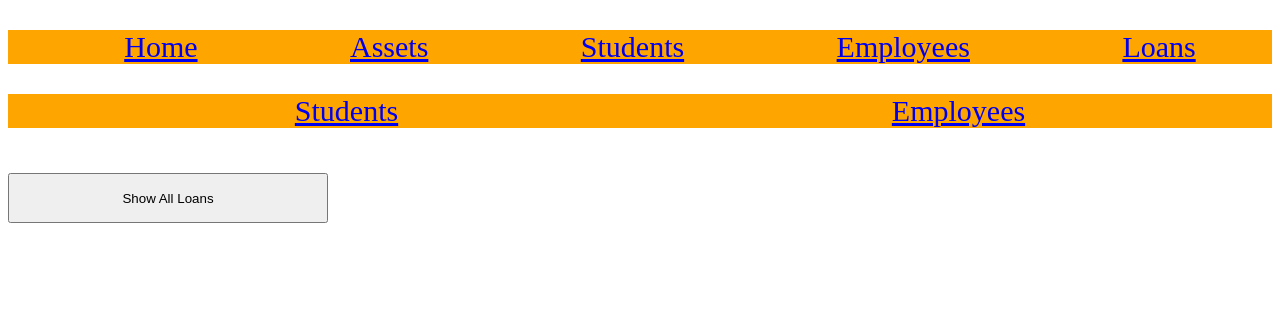
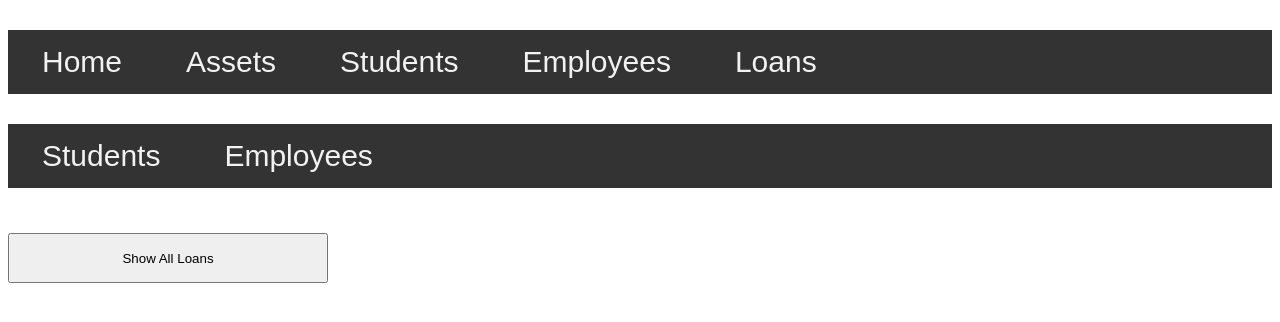
Before and after one commit to svhnstorage/relationaldb453, a React (Create React App) app in the folder client/: page /loans in a window 1280 px wide. Shown: the top 322 px of the page. Built offline with nearby package versions, Linux system fonts and the light colour scheme.

Commit message:
nav bar styled

```diff
--- a/client/src/LoanNav.js
+++ b/client/src/LoanNav.js
@@ -4,22 +4,62 @@ import './App.css';
 
 
 function LoanNav(){
+
+	function changeBackground(e) {
+    	e.target.style.backgroundColor = '#ddd';
+    	e.target.style.color = "black";
+  	}
+
+  	function changeBackgroundBack(e) {
+    	e.target.style.backgroundColor = '#333';
+    	e.target.style.color = "#f2f2f2";
+  	}
+
 	return(
 
 		<ul style={
 			{
 				display: "flex",
 				flexDirection: "row",
-				justifyContent: "space-around",
+				justifyContent: "flex-start",
 				listStyleType: "none",
 				fontSize: "30px",
-				backgroundColor: "#FFA500",
-				textDecoration: "none",
+				backgroundColor: "#333",
+				padding: "5px 2px"
 			}
-
 		}>
-			<li><Link to ='/studentloan'> Students </Link></li>
-			<li><Link to ='/employeeloan'> Employees </Link></li>
+			<li style={
+				{
+					padding: "10px 16px"
+				}
+			}><Link to ='/studentloan'
+				style={
+					{
+						padding: "14px 16px",
+						textDecoration: "none",
+						color: "#f2f2f2",
+						fontFamily: "Arial, Helvetica, sans-serif"
+					}
+				}
+				onMouseOver={changeBackground}
+				onMouseLeave={changeBackgroundBack}
+			> Students </Link></li>
+			<li style={
+				{
+					padding: "10px 16px"
+				}
+			}><Link to ='/employeeloan'
+				style={
+					{
+						padding: "14px 16px",
+						textDecoration: "none",
+						color: "#f2f2f2",
+						fontFamily: "Arial, Helvetica, sans-serif"
+					}
+				}
+				onMouseOver={changeBackground}
+				onMouseLeave={changeBackgroundBack}
+			> Employees </Link></li>
 		</ul>
 
 	);
--- a/client/src/NavBar.js
+++ b/client/src/NavBar.js
@@ -4,25 +4,111 @@ import './App.css';
 
 
 function NavBar(){
+
+	function changeBackground(e) {
+    	e.target.style.backgroundColor = '#ddd';
+    	e.target.style.color = "black";
+  	}
+
+  	function changeBackgroundBack(e) {
+    	e.target.style.backgroundColor = '#333';
+    	e.target.style.color = "#f2f2f2";
+  	}
+
+
 	return(
 
 		<ul style={
 			{
 				display: "flex",
 				flexDirection: "row",
-				justifyContent: "space-around",
+				justifyContent: "flex-start",
 				listStyleType: "none",
 				fontSize: "30px",
-				backgroundColor: "#FFA500",
-				textDecoration: "none",
+				backgroundColor: "#333",
+				padding: "5px 2px"
 			}
-
 		}>
-			<li><Link to ='/'> Home </Link></li>
-			<li><Link to ='/assets'> Assets </Link></li>
-			<li><Link to ='/students'> Students </Link></li>
-			<li><Link to ='/employees'> Employees </Link></li>
-			<li><Link to ='/loans'> Loans </Link></li>
+			<li style={
+				{
+					padding: "10px 16px"
+				}
+			}><Link to ='/'
+				style={
+					{
+						padding: "14px 16px",
+						textDecoration: "none",
+						color: "#f2f2f2",
+						fontFamily: "Arial, Helvetica, sans-serif"
+					}
+				}
+				onMouseOver={changeBackground}
+				onMouseLeave={changeBackgroundBack}
+			> Home </Link></li>
+			<li style={
+				{
+					padding: "10px 16px"
+				}
+			}><Link to ='/assets'
+				style={
+					{
+						padding: "14px 16px",
+						textDecoration: "none",
+						color: "#f2f2f2",
+						fontFamily: "Arial, Helvetica, sans-serif"
+					}
+				}
+				onMouseOver={changeBackground}
+				onMouseLeave={changeBackgroundBack}
+			> Assets </Link></li>
+			<li style={
+				{
+					padding: "10px 16px"
+				}
+			}><Link to ='/students'
+				style={
+					{
+						padding: "14px 16px",
+						textDecoration: "none",
+						color: "#f2f2f2",
+						fontFamily: "Arial, Helvetica, sans-serif"
+					}
+				}
+				onMouseOver={changeBackground}
+				onMouseLeave={changeBackgroundBack}
+			> Students </Link></li>
+			<li style={
+				{
+					padding: "10px 16px"
+				}
+			}><Link to ='/employees'
+				style={
+					{
+						padding: "14px 16px",
+						textDecoration: "none",
+						color: "#f2f2f2",
+						fontFamily: "Arial, Helvetica, sans-serif"
+					}
+				}
+				onMouseOver={changeBackground}
+				onMouseLeave={changeBackgroundBack}
+			> Employees </Link></li>
+			<li style={
+				{
+					padding: "10px 16px"
+				}
+			}><Link to ='/loans'
+				style={
+					{
+						padding: "14px 16px",
+						textDecoration: "none",
+						color: "#f2f2f2",
+						fontFamily: "Arial, Helvetica, sans-serif"
+					}
+				}
+				onMouseOver={changeBackground}
+				onMouseLeave={changeBackgroundBack}
+			> Loans </Link></li>
 		</ul>
 
 	);
```
